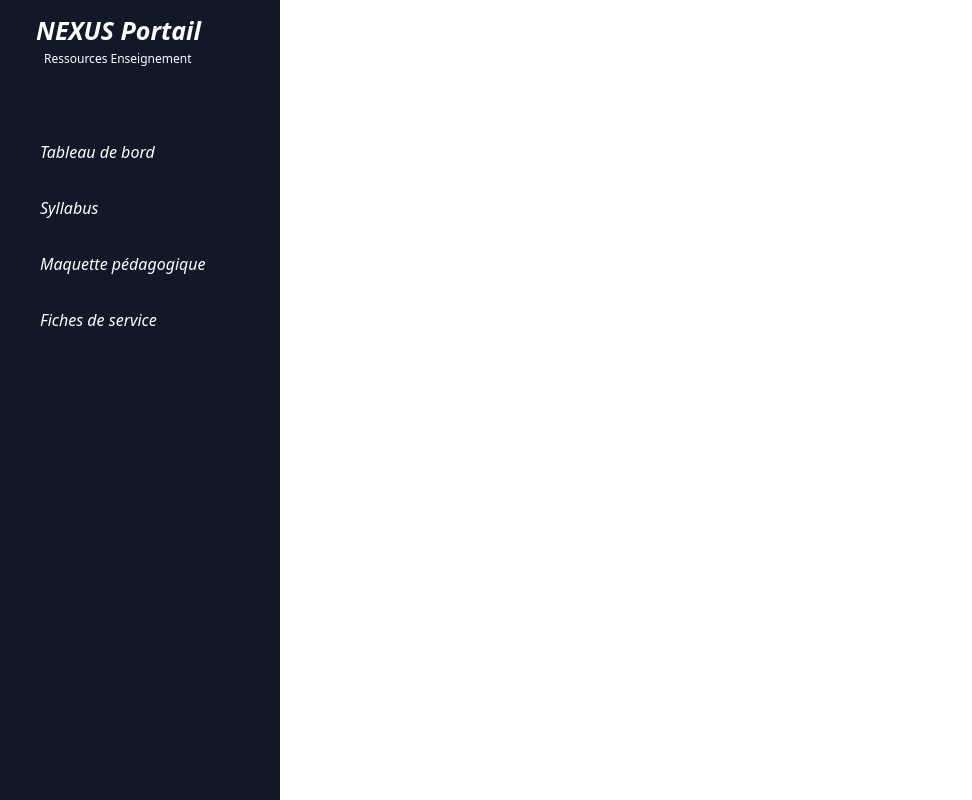
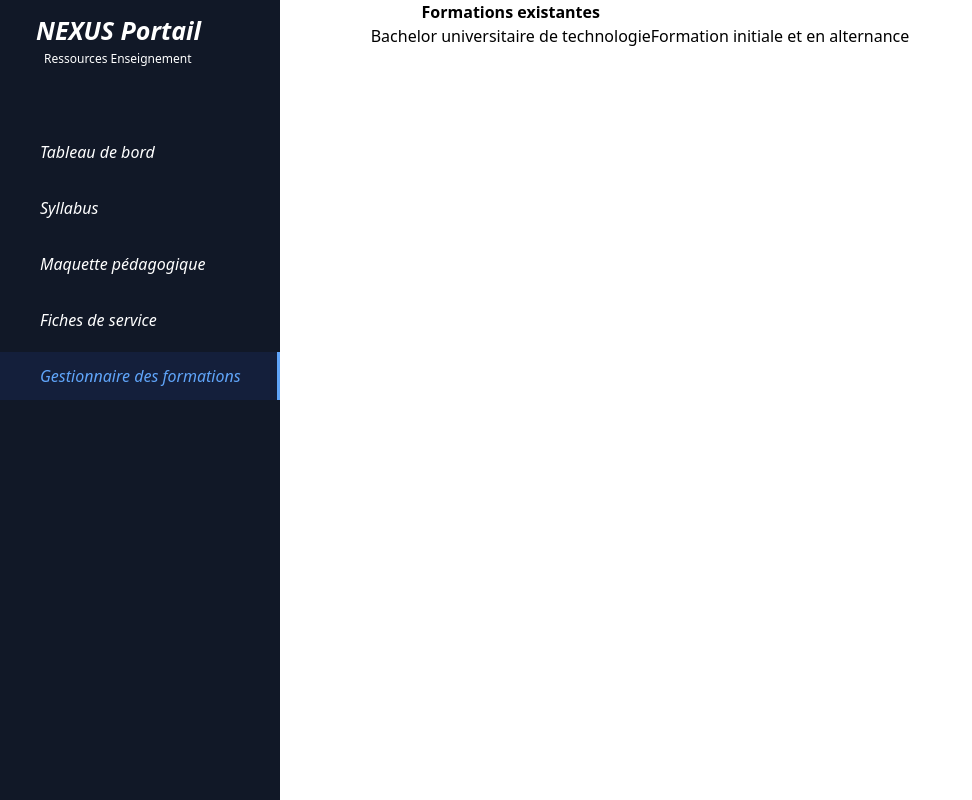
Before and after one commit to swigee/projet-ressources-enseignement, an Angular app in the folder frontend/ressources_enseignements/: page /training-manager in a window 1280 px wide. Before the commit this address led to /. Shown: the whole page, without its empty margins (0-972 px from the left). Built offline with nearby package versions, Linux system fonts and the light colour scheme.

Commit message:
Feat: tout debut du gestionnaire

```diff
--- a/frontend/ressources_enseignements/src/app/app.html
+++ b/frontend/ressources_enseignements/src/app/app.html
@@ -18,6 +18,9 @@
       <a routerLink="/service-sheet" routerLinkActive="text-[#60A5FA] border-r-3 border-[#60A5FA] bg-[#141F3B]"
       class="pl-10 pt-3 pb-3 hover:bg-[#141F3B] cursor-pointer"> Fiches de service </a>
 
+      <a routerLink="/training-manager" routerLinkActive="text-[#60A5FA] border-r-3 border-[#60A5FA] bg-[#141F3B]"
+      class="pl-10 pt-3 pb-3 hover:bg-[#141F3B] cursor-pointer"> Gestionnaire des formations </a>
+
     </div>
   </aside>
 </main>
--- a/frontend/ressources_enseignements/src/app/app.routes.ts
+++ b/frontend/ressources_enseignements/src/app/app.routes.ts
@@ -1,5 +1,6 @@
 import { Routes } from '@angular/router';
 import { Dashboard } from './dashboard/dashboard';
+import { TrainingManager } from './training-manager/training-manager';
 
 export const routes: Routes = [
     {
@@ -21,5 +22,9 @@ export const routes: Routes = [
     {
         path:'service-sheet',
         component: Dashboard
+    },
+    {
+        path:'training-manager',
+        component: TrainingManager
     }
 ];
--- /dev/null
+++ b/frontend/ressources_enseignements/src/app/training-manager/training-manager.html
@@ -0,0 +1,12 @@
+<div class="flex justify-center ">
+    <table>
+        <tr>
+            <th> Formations existantes </th>
+        </tr>
+        <tr>
+            <td> Bachelor universitaire de technologie </td>
+            <td> Formation initiale et en alternance </td>
+            <td> </td>
+        </tr>
+    </table>
+</div>
```
Also changed, not shown: frontend/ressources_enseignements/src/app/training-manager/training-manager.ts (added, +11 -0 lines), frontend/ressources_enseignements/src/app/training-manager/training-manager.css (added), 1 other file (tests, documents, lock files or other folders).
